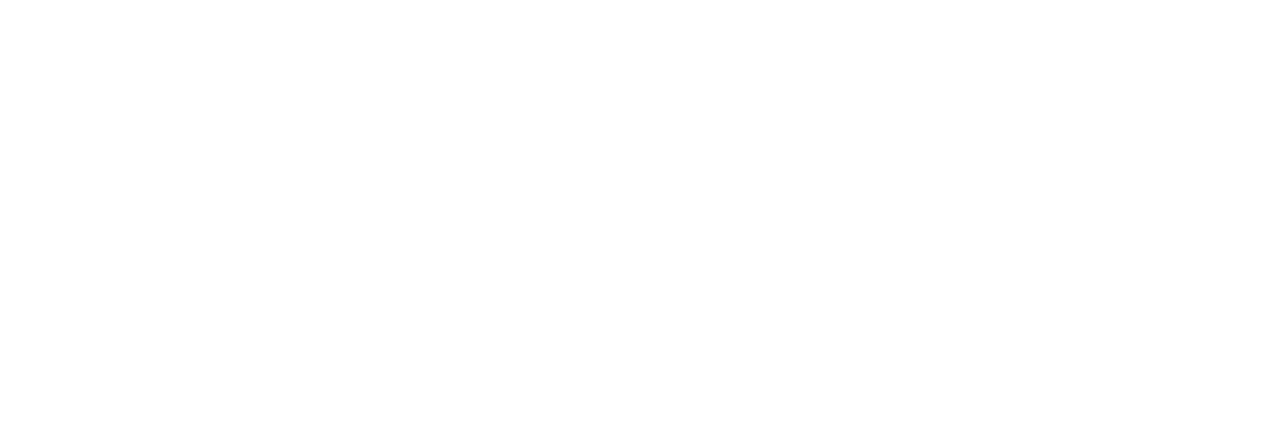
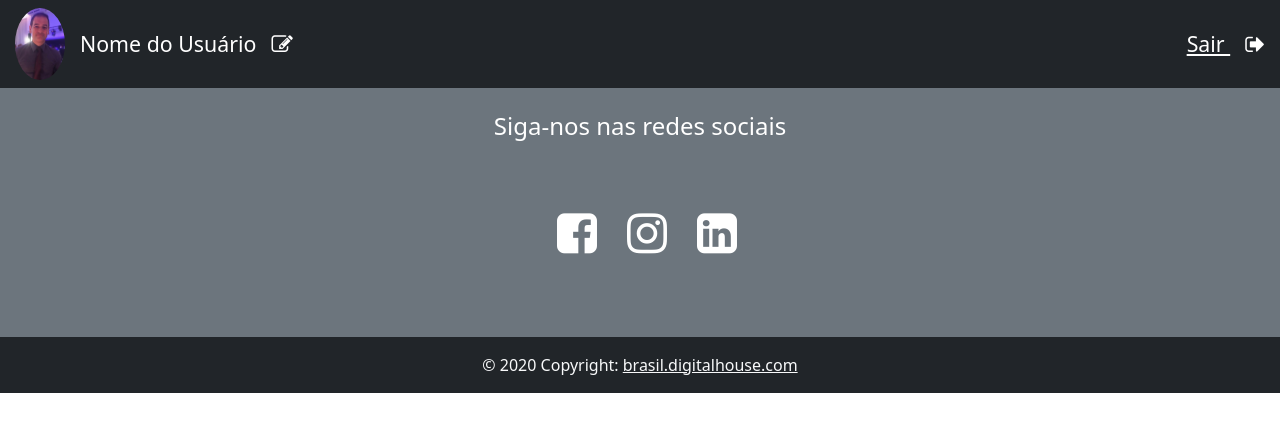
Before and after one commit to luis-guerreiro/blogPessoal, an Angular app in the folder Projeto/blogPessoal/: page /#/entrar in a window 1280 px wide. Before the commit this address led to /. Shown: the top 432 px of the page. Built offline with nearby package versions, Linux system fonts and the light colour scheme.

Commit message:
Implementação dos componentes entrar e cadastrar

```diff
--- a/Projeto/blogPessoal/src/app/app.component.html
+++ b/Projeto/blogPessoal/src/app/app.component.html
@@ -0,0 +1,2 @@
+<app-menu></app-menu>
+<app-rodape></app-rodape>
--- a/Projeto/blogPessoal/src/app/app.module.ts
+++ b/Projeto/blogPessoal/src/app/app.module.ts
@@ -5,12 +5,16 @@
 import { AppComponent } from './app.component';
 import { MenuComponent } from './menu/menu.component';
 import { RodapeComponent } from './rodape/rodape.component';
+import { EntrarComponent } from './entrar/entrar.component';
+import { CadastrarComponent } from './cadastrar/cadastrar.component';
 
 @NgModule({
   declarations: [
     AppComponent,
     MenuComponent,
-    RodapeComponent
+    RodapeComponent,
+    EntrarComponent,
+    CadastrarComponent
   ],
   imports: [
     BrowserModule,
--- /dev/null
+++ b/Projeto/blogPessoal/src/app/cadastrar/cadastrar.component.css
@@ -0,0 +1,9 @@
+#img-bg{
+    background-image: url('https://i.imgur.com/w3d95jN.jpg');
+
+    min-height: 695px;
+
+    background-position: center;
+    background-repeat: no-repeat;
+    background-size: cover;
+  }
--- /dev/null
+++ b/Projeto/blogPessoal/src/app/cadastrar/cadastrar.component.html
@@ -0,0 +1,59 @@
+
+<div class="container-fluid">
+
+    <div class="row">
+
+      <div class="col-md-6" id='img-bg'></div>
+
+      <div class="col-md-6 mt-5 mb-5">
+
+        <div class="row d-flex justify-content-center">
+          <div class="col-md-10">
+
+            <h1 class="text-center">Cadastro</h1>
+
+            <div class="form-group">
+              <label for="nome">Nome</label>
+              <input  class="form-control" type="text" name="nome" id="nome" placeholder="Seu nome"  >
+            </div>
+
+            <div class="form-group">
+              <label for="usuario">Usuário</label>
+              <input  class="form-control" type="text" name="usuario" id="usuario" placeholder="Seu usuário">
+            </div>
+
+            <div class="form-group">
+              <label for="foto">Link da Foto</label>
+              <input  class="form-control" type="text" name="foto" id="foto" placeholder="Link da sua foto">
+            </div>
+
+            <div class="form-group">
+              <label for="senha">Senha</label>
+              <input  class="form-control" type="password" name="senha" id="senha" placeholder="Sua senha">
+            </div>
+
+            <div class="form-group">
+              <label for="confirmSenha">Confirmar Senha</label>
+              <input  class="form-control" type="password" name="confirmSenha" id="confirmSenha"
+                placeholder="Confirme sua senha">
+            </div>
+
+            <div class="form-group">
+              <label for="tipo">Tipo de Usuário</label>
+              <select class="form-control" name="tipo" id="tipo" >
+                <option>Selecione um tipo de usuário:</option>
+                <option value="normal">Normal</option>
+                <option value="adm">Administrador</option>
+              </select>
+            </div>
+
+            <div class="d-flex justify-content-center">
+              <button type="submit" class="btn btn-danger mr-4" style="margin: 0 15px;" >Cancelar</button>
+              <button type="submit" class="btn btn-success mr-4" style="margin: 0 15px;" >Cadastrar</button>
+            </div>
+
+          </div>
+        </div>
+      </div>
+    </div>
+  </div>
--- /dev/null
+++ b/Projeto/blogPessoal/src/app/cadastrar/cadastrar.component.ts
@@ -0,0 +1,15 @@
+import { Component, OnInit } from '@angular/core';
+
+@Component({
+  selector: 'app-cadastrar',
+  templateUrl: './cadastrar.component.html',
+  styleUrls: ['./cadastrar.component.css']
+})
+export class CadastrarComponent implements OnInit {
+
+  constructor() { }
+
+  ngOnInit(): void {
+  }
+
+}
--- /dev/null
+++ b/Projeto/blogPessoal/src/app/entrar/entrar.component.css
@@ -0,0 +1,8 @@
+#img-bg {
+    background-image: url('../../assets/img/FotoLuis.jpeg') ;
+    min-height: 695px;
+
+    background-position: center;
+    background-repeat: no-repeat;
+    background-size: cover;
+}
--- /dev/null
+++ b/Projeto/blogPessoal/src/app/entrar/entrar.component.html
@@ -0,0 +1,69 @@
+<!--<div class="container-fluid">
+
+    <div class="row d-flex align-items-center">
+        <div class="col-md-6">
+            <div class="form-group">
+                <label for="usuario" >Usuário</label>
+                <input class="form-control" type="text" name="usuario" id="usuario" placeholder="Seu usuário">
+            </div>
+            <div class="form-group">
+                <label for="senha" >Senha</label>
+                <input class="form-control" type="password" name="senha" id="senha" placeholder="Sua senha">
+            </div>
+            <div class="d-flex justify-content-center" >
+                <button type="submit" class="btn btn-success">Entrar</button>
+            </div>
+            <hr class="mt-5 mb-5">
+            <p class="text-center">Ainda não tem uma conta???<a href="">Cadastre-se</a></p>
+
+            <div class="row d-flex align-items-center">
+                <div class="col-md-6 " id="img-bg">
+
+                </div>
+            </div>
+        </div>
+    </div>
+
+</div> -->
+<div class="container-fluid">
+
+    <div class="row d-flex align-items-center">
+
+      <div class="col-md-6">
+
+        <div class="row d-flex justify-content-center ">
+          <div class="col-md-6">
+
+            <h1 class="text-center mb-3">Entrar</h1>
+
+            <div class="form-group">
+              <label for="usuario">Usuário</label>
+              <input  class="form-control" type="text" name="usuario" id="usuario" placeholder="Seu usuário">
+            </div>
+
+            <div class="form-group">
+              <label for="senha">Senha</label>
+              <input  class="form-control" type="password" name="senha" id="senha" placeholder="Sua senha">
+            </div>
+
+            <div class="d-flex justify-content-center">
+              <button type="submit" class="btn btn-success"  >Entrar</button>
+            </div>
+
+            <hr class="mt-5 mb-5">
+
+            <p class="text-center">
+              Não tem uma conta? <a routerLink='/cadastrar'>Cadastre-se</a>
+            </p>
+
+
+          </div>
+        </div>
+
+      </div>
+
+      <div class="col-md-6" id="img-bg"></div>
+
+    </div>
+
+  </div>
--- /dev/null
+++ b/Projeto/blogPessoal/src/app/entrar/entrar.component.ts
@@ -0,0 +1,15 @@
+import { Component, OnInit } from '@angular/core';
+
+@Component({
+  selector: 'app-entrar',
+  templateUrl: './entrar.component.html',
+  styleUrls: ['./entrar.component.css']
+})
+export class EntrarComponent implements OnInit {
+
+  constructor() { }
+
+  ngOnInit(): void {
+  }
+
+}
--- a/Projeto/blogPessoal/src/app/menu/menu.component.html
+++ b/Projeto/blogPessoal/src/app/menu/menu.component.html
@@ -1,29 +1,29 @@
 <nav class="navbar navbar-expand-lg bg-dark">
 
-      <button class="navbar-toggler" type="button" data-bs-toggle="collapse" data-bs-target="#navbarSupportedContent" aria-controls="navbarSupportedContent" aria-expanded="false" aria-label="Toggle navigation">
-        <span class="navbar-toggler-icon"></span>
+      <button class="navbar-toggler" type="button" data-bs-toggle="collapse" data-bs-target="#navbarSupportedContent" aria-controls="navbarSupportedContent" aria-expanded="false" aria-label="Toggle navigation" >
+        <span class="navbar-toggler-icon "></span>
       </button>
       <div class="collapse navbar-collapse" id="navbarSupportedContent">
-        <ul class="navbar-nav me-auto d-flex align-items-center">
+        <ul class="navbar-nav me-auto d-flex align-items-center ">
           <li class="nav-item active">
            <img src="../../assets/img/FotoLuis.jpeg" alt="" width="50px" height="50px"
-           class="img-fluid rounded-circle" >
+           class="img-fluid rounded-circle " style="margin: 0 15px;">
           </li>
           <li class="nav-item pl-3">
-           <p class="m-0 font-weight-bold text-white fs-16">Nome do Usuário</p>
+           <p class="m-0 font-weight-bold text-white fs-16  " style="margin: 0 15px;">Nome do Usuário</p>
           </li>
           <li class="nav-item pl-3">
               <a href="">
               <p class="text-white fs-16 m-0">
-                <i class="fa fa-pencil-square-o text-white fs-16" aria-hidden="true"></i>
+                <i class="fa fa-pencil-square-o text-white fs-16" aria-hidden="true" style="margin: 0 15px;"></i>
               </p>
             </a>
           </li>
            </ul>
-           <ul class="navbar-nav ml-auto d-flex align-items-center">
-               <li class="nav-item pl-3">
-                   <a class="m-0 font-weight-bold text-white fs-16">Sair <i class="fa fa-sign-out"
-                    aria-hidden="true"></i></a>
+           <ul class="navbar-nav ml-auto d-flex align-items-center ">
+               <li class="nav-item pl-3 padding=25px">
+                   <a class="m-0 font-weight-bold text-white fs-16 " >Sair <i class="fa fa-sign-out"
+                    aria-hidden="true" style="margin: 0 15px;"></i></a>
                </li>
 
            </ul>
--- a/Projeto/blogPessoal/src/app/rodape/rodape.component.css
+++ b/Projeto/blogPessoal/src/app/rodape/rodape.component.css
@@ -1,12 +1,12 @@
 ul.social-network {
     list-style: none;
-    padding: 0;
+    padding: 5%;
 }
 
 ul.social-network li {
-    display: inline;
+    display: inline-block;
     margin: 0;
-    padding: 5%;
+    padding: 0%;
 }
 
 .fa {
--- a/Projeto/blogPessoal/src/app/rodape/rodape.component.html
+++ b/Projeto/blogPessoal/src/app/rodape/rodape.component.html
@@ -1,39 +1,44 @@
-<footer class="page-footer font-small bg-secundary pt-4">
+
+<footer class="page-footer font-small bg-secondary pt-4">
 
     <div class="container">
+
       <div class="row">
         <div class="col-md-12 d-flex justify-content-center">
-                <h4 class="text-white">Siga-nos nas nossas redes sociais</h4>
+          <h4 class="text-white">Siga-nos nas redes sociais</h4>
         </div>
       </div>
 
       <div class="row">
-            <div class="col-md-12 d-flex justify-content-center">
-                <ul class="social-network ">
-                    <li>
-                        <a href="https://www.facebook.com.br" target="_blank" class="icoFacebook">
+        <div class="col-md-12 d-flex justify-content-center" >
+
+          <ul class="social-network" >
+            <li >
+              <a href="https://www.facebook.com/digitalhousebrasil/" target="_blank" class="icoFacebook" style="margin: 0 15px;">
                 <i class="fa fa-facebook-square" aria-hidden="true"></i>
               </a>
             </li>
 
             <li>
-                        <a href="https://www.instagram.com.br" target="_blank" class="icoInstagram">
+              <a href="https://www.instagram.com/digitalhousebrasil/" target="_blank" class="icoInstagram" style="margin: 0 15px;">
                 <i class="fa fa-instagram" aria-hidden="true"></i>
               </a>
             </li>
 
-
             <li>
-                        <a href="https://www.linkedin.com.br" target="_blank" class="icoLinkedin">
+              <a href="https://www.linkedin.com/school/digital-house-brasil/" target="_blank" class="icoLinkedin" style="margin: 0 15px;">
                 <i class="fa fa-linkedin-square" aria-hidden="true"></i>
               </a>
             </li>
           </ul>
+
         </div>
       </div>
+    </div>
+
     <div class="footer-copyright bg-dark text-center py-3">
-            <span class="text-light">@ 2022 Copyright: </span>
-            <a class="text-light" target="_blank" href="https://digitalhouse.com.br"> digitalhouse.com.br</a>
+      <span class="text-light"> © 2020 Copyright: </span>
+      <a class="text-light" target="_blank" href="https://www.digitalhouse.com/">brasil.digitalhouse.com</a>
     </div>
-    </div>
+
   </footer>
```
Lines whose indentation alone changed are shown as unchanged.
